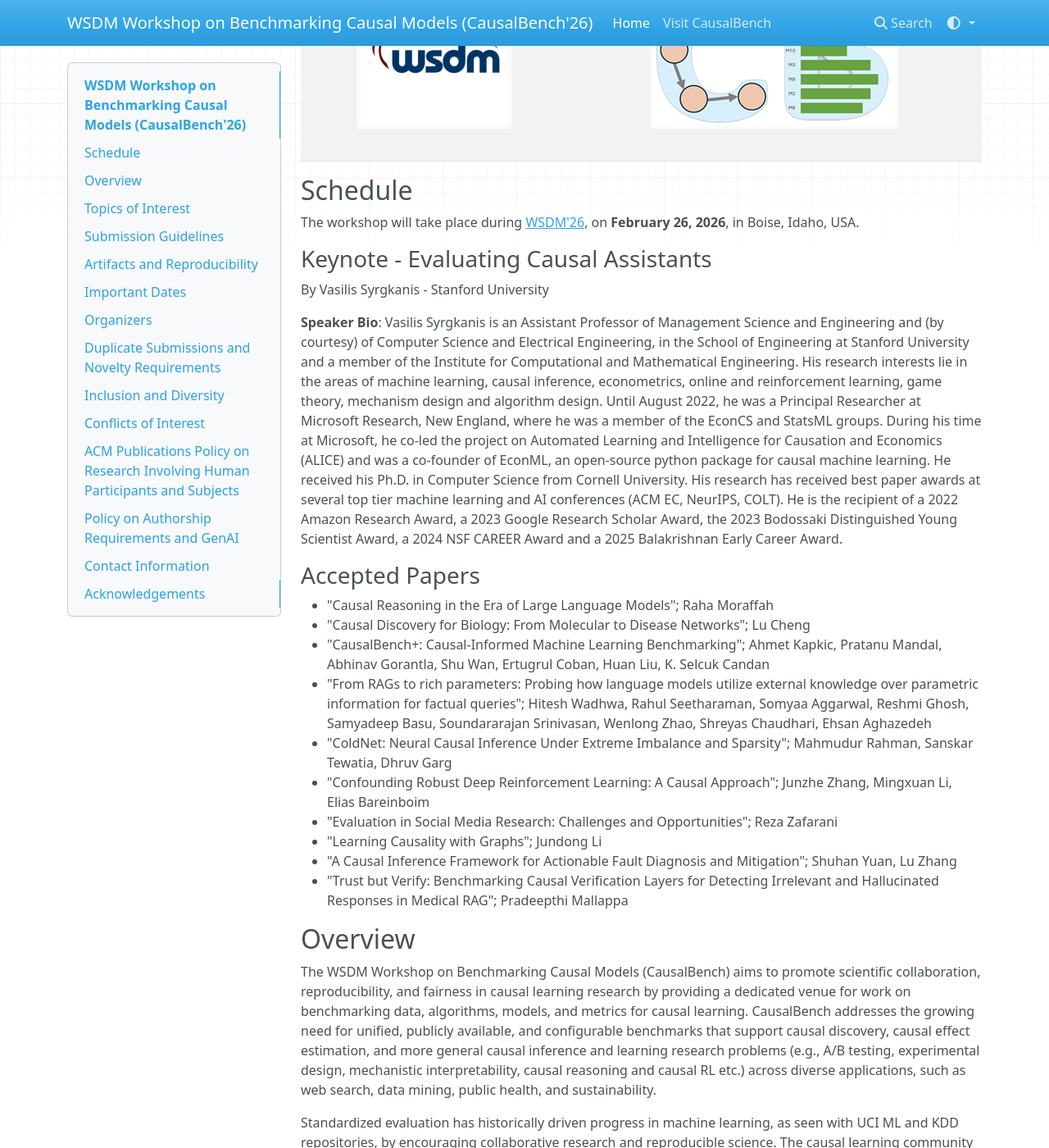
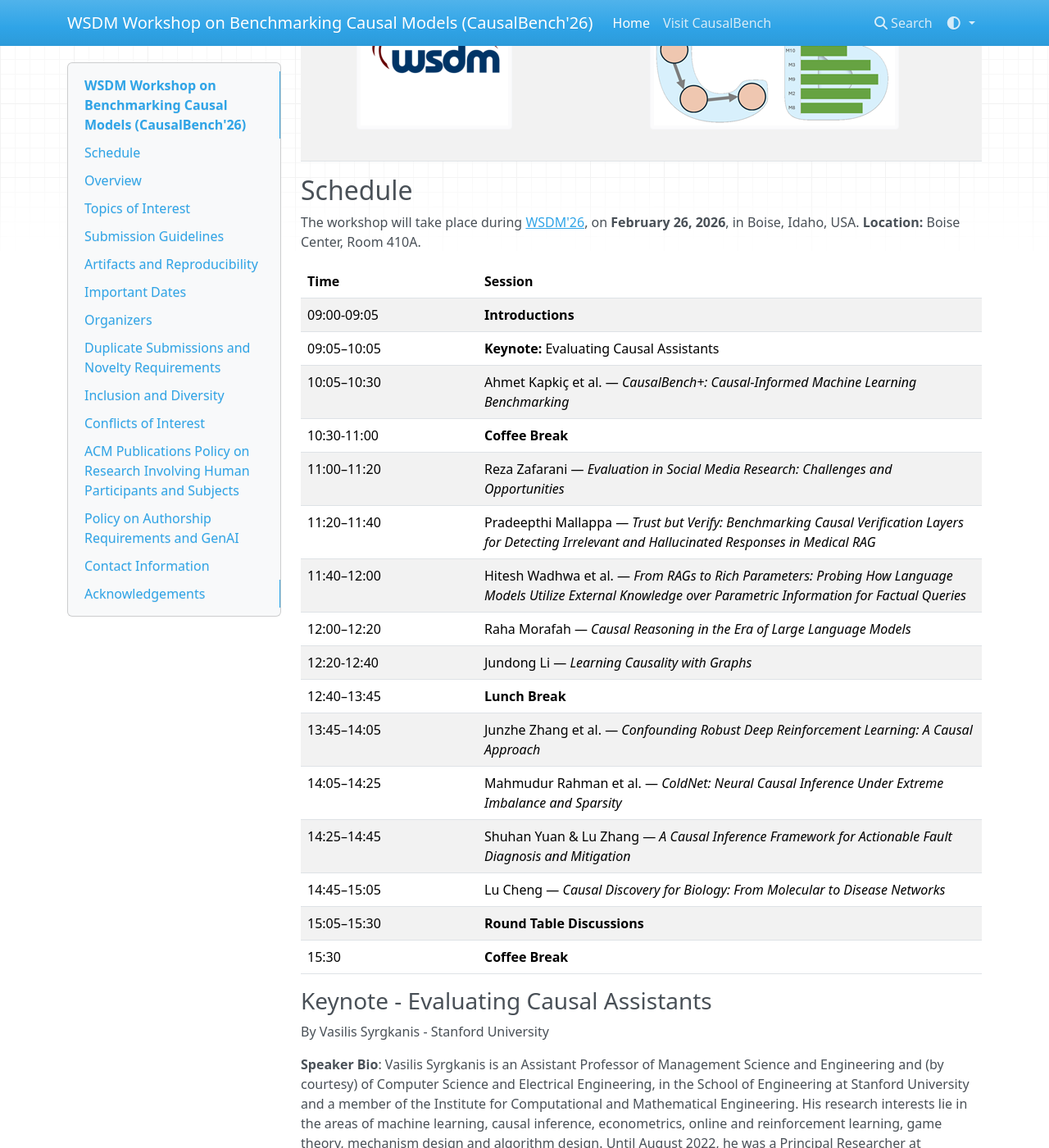
Before and after one commit to CausalBenchOrg/CausalBench-WSDM26, an MkDocs documentation site: the page built from docs/index.md, in a window 1280 px wide and 1400 px high, scrolled down 262 px. Shown: the whole window at 82% size. Built offline with MkDocs 1.6.1, drawn with Linux system fonts in a browser that asks for light colours; nearby versions of some CDN libraries.

Commit message:
Venue and schedule update.

```diff
--- a/docs/index.md
+++ b/docs/index.md
@@ -7,8 +7,9 @@
 
 ## Schedule
 The workshop will take place during [WSDM'26](https://wsdm-conference.org/2026/), on **February 26, 2026**, in Boise, Idaho, USA.
+**Location:** Boise Center, Room 410A.
 
-<!-- | <div style="width:200px">Time</div>   | Session |
+| <div style="width:200px">Time</div>   | Session |
 |---------------|---------|
 | 09:00-09:05   | **Introductions** |
 | 09:05–10:05   | **Keynote:** Evaluating Causal Assistants |
@@ -24,8 +25,8 @@
 | 14:05–14:25   | Mahmudur Rahman et al. — *ColdNet: Neural Causal Inference Under Extreme Imbalance and Sparsity* |
 | 14:25–14:45   | Shuhan Yuan & Lu Zhang — *A Causal Inference Framework for Actionable Fault Diagnosis and Mitigation* |
 | 14:45–15:05   | Lu Cheng — *Causal Discovery for Biology: From Molecular to Disease Networks* |
-| 15:05–15:30   | **Closing Discussion** |
-| 15:30   | **Coffee Break** | -->
+| 15:05–15:30   | **Round Table Discussions** |
+| 15:30   | **Coffee Break** |
 
 ### Keynote - **Evaluating Causal Assistants**
 By Vasilis Syrgkanis - Stanford University
```
